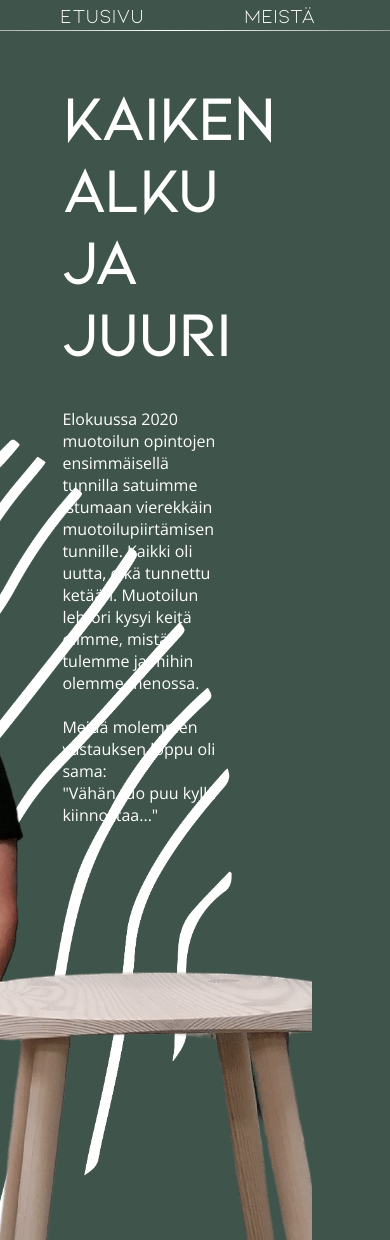
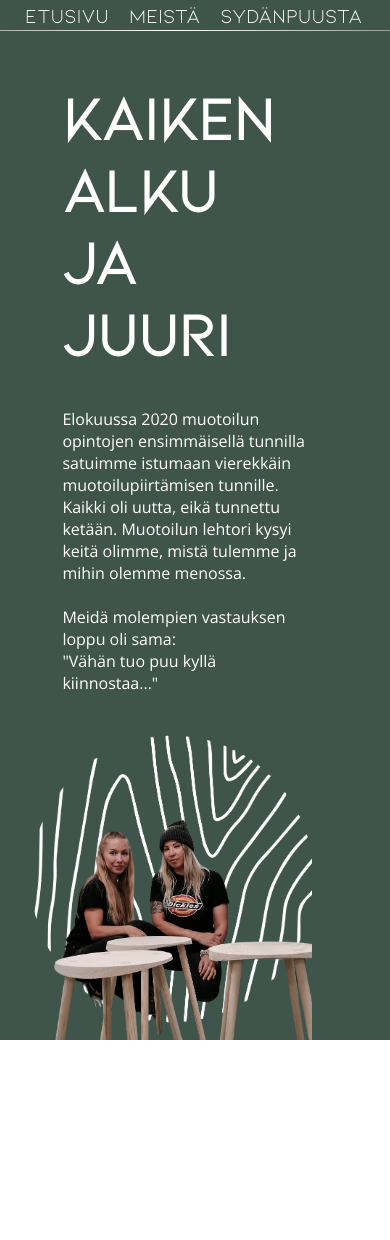
Before and after one commit to puuta/puuta.github.io, a React (Vite) app: page /about in a window 390 px wide. Shown: the top 1240 px of the page. After the commit the page ends 1040 px from the top, so only its background shows below. Built offline with nearby package versions, Linux system fonts and the light colour scheme.

Commit message:
header css media

```diff
--- a/src/app.scss
+++ b/src/app.scss
@@ -55,53 +55,6 @@ a {
         filter: brightness(400%);
     }
 }
-
-.aboutContainer {
-    width: 100%;
-    background-color: var(--secondary-color);
-    color: var(--light-font-color);
-    .jannasanna {
-        width: 80%;
-        position: relative;
-        height: 1150px;
-        background-image: url('./assets/images/woodprint.png');
-        background-size: 1050px 1000px;
-        background-position: right 50px top 250px;
-        overflow: hidden;
-        background-color: var(--secondary-color);
-        background-repeat: no-repeat;
-        margin-top: -100px;
-        // padding-bottom: 300px;
-
-
-
-        .textArea {
-            margin-left: 20%;
-            margin-top: -50px;
-            width: 50%;
-
-
-            h1 {
-                font-size: 60px;
-            }
-        }
-
-    }
-
-    .foreground-image {
-        padding-top: 1px;
-        // border-right: #DCE6DC 5px solid;
-        position: absolute;
-        right: 0px;
-        top: 180px;
-        // width: 100%;
-        height: 1050px;
-        object-fit: contain; /* This makes the image cover the available space, without stretching */
-        z-index: 1; /* Ensures this image is on top */
-    }
-}
-
-
 
 .header {
     color: var(--light-font-color);
@@ -170,7 +123,115 @@ a {
         filter: brightness(50%); /* Darken link on hover for visibility */
     }
 
+    @media (max-width: 765px)
+    {
+        .image-container {
+            margin-top: 20px;
+            margin-right: -15px;
+        }
+        .link-container {
+        margin-left: -5px;
+        .link
+            {
+                margin-right: 20px; /* Space between links */
+            }
 
+        }
+
+    }
+
+
+}
+
+.aboutContainer {
+    width: 100%;
+    background-color: var(--secondary-color);
+    color: var(--light-font-color);
+    .jannasanna {
+        width: 80%;
+        position: relative;
+        height: 1150px;
+        background-image: url('./assets/images/woodprint.png');
+        background-size: 1050px 1000px;
+        background-position: right 50px top 250px;
+        overflow: hidden;
+        background-color: var(--secondary-color);
+        background-repeat: no-repeat;
+        margin-top: -100px;
+
+        .textArea {
+            margin-left: 20%;
+            margin-top: -50px;
+            width: 50%;
+
+
+            h1 {
+                font-size: 60px;
+            }
+        }
+
+    }
+
+    .foreground-image {
+        padding-top: 1px;
+        position: absolute;
+        right: 0px;
+        top: 180px;
+        height: 1050px;
+        object-fit: contain;
+        z-index: 1;
+    }
+
+    @media (max-width: 1600px) {
+
+        .jannasanna {
+            background-size: 800px 850px;
+            height: 950px;
+        }
+        .foreground-image {
+
+            height: 800px;
+        }
+    }
+    @media (max-width: 1370px) {
+
+        .jannasanna {
+            background-size: 500px 500px;
+            background-position: right 50px top 320px;
+            height: 800px;
+        }
+        .foreground-image {
+            top: 300px;
+            height: 500px;
+        }
+    }
+    @media (max-width: 1000px) {
+
+        .jannasanna {
+            background-size: 500px 500px;
+            background-position: right 50px top 520px;
+            height: 1000px;
+        }
+        .foreground-image {
+            top: 500px;
+            height: 500px;
+        }
+    }
+    @media (max-width: 700px) {
+
+        .jannasanna {
+            background-size: 300px 300px;
+            background-position: right -10px top 640px;
+            height: 950px;
+            .textArea {
+                width: 80%;
+            }
+        }
+        .foreground-image {
+            top: 650px;
+            height: 300px;
+        }
+    }
 }
 
 .firstPageContent {
@@ -332,8 +393,8 @@ a {
         }
     }
 
-    @media (max-width: 768px) {
-
+    @media (max-width: 765px)
+    {
 
         .heroSection {
             flex-direction: column; /* Stack elements vertically */
@@ -351,19 +412,6 @@ a {
         h1 {
             font-size: 40px; /* Smaller font size for better readability on smaller screens */
         }
-
-        .header{
-            .image-container {
-                margin-top: 20px;
-            }
-            .link-container {
-               margin-left: -5px;
-            }
-            .link-container a {
-                margin-right: 20px; /* Space between links */
-            }
-        }
-
 
         .image-container img {
             width: 100%; /* Makes the image resize within the container */
--- a/src/components/Header.jsx
+++ b/src/components/Header.jsx
@@ -8,9 +8,9 @@ const Header = () => {
     return (
         <div className={`header ${headerClass}`}>
             <div className='link-container'>
-                <Link to="/">Etusivu</Link>
-                <Link to="/about">Meistä</Link>
-                <Link to="/sydanpuu">Sydänpuusta</Link>
+                <Link className='link' to="/">Etusivu</Link>
+                <Link className='link' to="/about">Meistä</Link>
+                <Link className='link' to="/sydanpuu">Sydänpuusta</Link>
             </div>
             <div className="image-container">
                 <img src={logo} alt="Puuta Design Logo" />
--- a/src/pages/AboutPage.jsx
+++ b/src/pages/AboutPage.jsx
@@ -1,5 +1,6 @@
-import woodprint from '../assets/images/woodprint.png'
+
 import jannasanna from '../assets/images/jannasanna.png'
+
 
 const AboutPage = () => {
     return (
@@ -19,7 +20,7 @@ const AboutPage = () => {
                     </p>
                 </div>
             </div>
-        </div>
+         </div>
     );
 }
 
```
